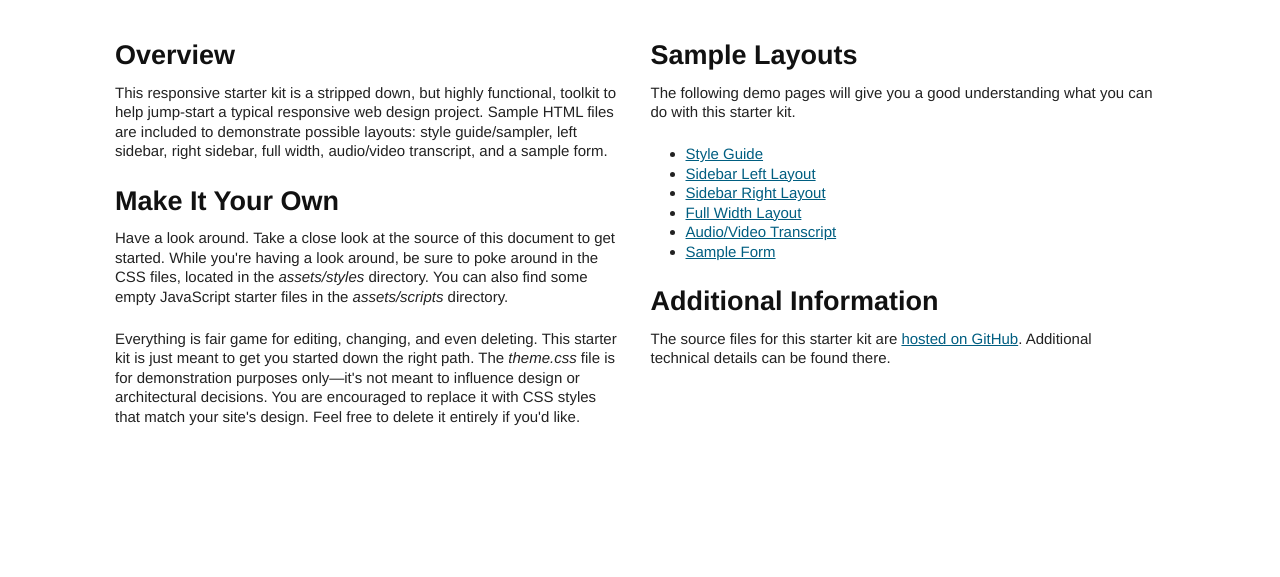
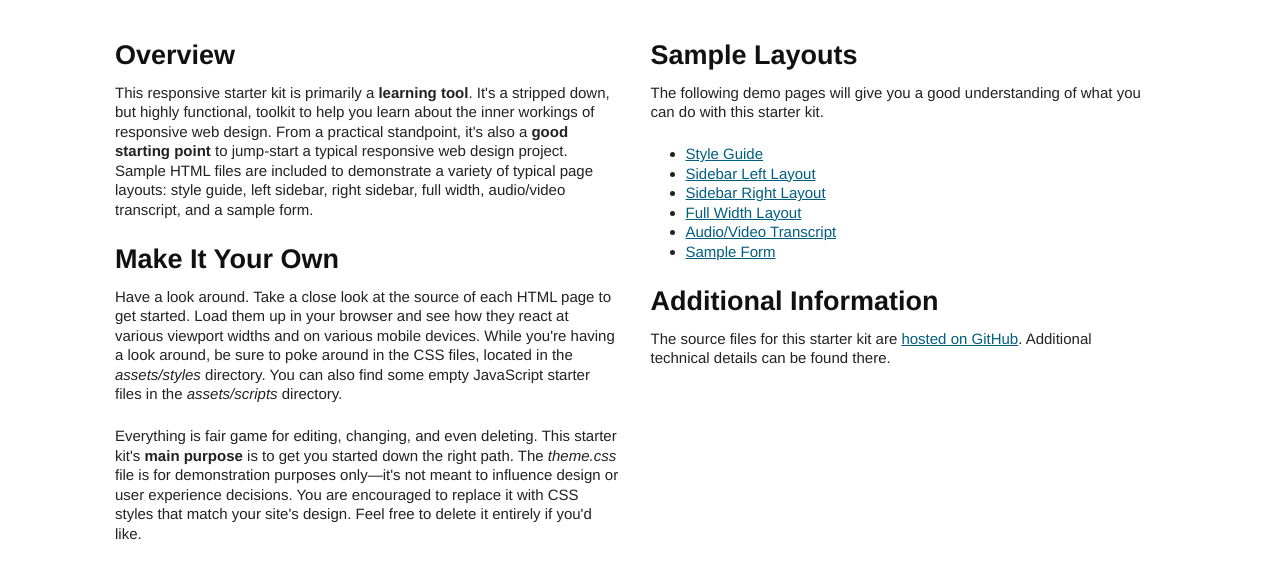
Before and after one commit to klamping/Responsive-Starter-Kit, a plain HTML site: page index.html in a window 1280 px wide. Shown: the part 65-642 px from the top of the page. Drawn offline with Linux system fonts and the light colour scheme.

```diff
--- a/index.html
+++ b/index.html
@@ -78,13 +78,13 @@
 
                                     <h2>Overview</h2>
 
-                                    <p>This responsive starter kit is a stripped down, but highly functional, toolkit to help jump-start a typical responsive web design project. Sample HTML files are included to demonstrate possible layouts: style guide/sampler, left sidebar, right sidebar, full width, audio/video transcript, and a sample form.</p>
+                                    <p>This responsive starter kit is primarily a <strong>learning tool</strong>. It's a stripped down, but highly functional, toolkit to help you learn about the inner workings of responsive web design. From a practical standpoint, it's also a <strong>good starting point</strong> to jump-start a typical responsive web design project. Sample HTML files are included to demonstrate a variety of typical page layouts: style guide, left sidebar, right sidebar, full width, audio/video transcript, and a sample form.</p>
 
                                     <h2>Make It Your Own</h2>
 
-                                    <p>Have a look around. Take a close look at the source of this document to get started. While you're having a look around, be sure to poke around in the CSS files, located in the <em>assets/styles</em> directory. You can also find some empty JavaScript starter files in the <em>assets/scripts</em> directory.</p>
+                                    <p>Have a look around. Take a close look at the source of each HTML page to get started. Load them up in your browser and see how they react at various viewport widths and on various mobile devices. While you're having a look around, be sure to poke around in the CSS files, located in the <em>assets/styles</em> directory. You can also find some empty JavaScript starter files in the <em>assets/scripts</em> directory.</p>
 
-                                    <p>Everything is fair game for editing, changing, and even deleting. This starter kit is just meant to get you started down the right path. The <em>theme.css</em> file is for demonstration purposes only&mdash;it's not meant to influence design or architectural decisions. You are encouraged to replace it with CSS styles that match your site's design. Feel free to delete it entirely if you'd like.</p>
+                                    <p>Everything is fair game for editing, changing, and even deleting. This starter kit's <strong>main purpose</strong> is to get you started down the right path. The <em>theme.css</em> file is for demonstration purposes only&mdash;it's not meant to influence design or user experience decisions. You are encouraged to replace it with CSS styles that match your site's design. Feel free to delete it entirely if you'd like.</p>
 
                                 </div><!-- /.one-half -->
 
@@ -92,7 +92,7 @@
 
                                     <h2>Sample Layouts</h2>
 
-                                    <p>The following demo pages will give you a good understanding what you can do with this starter kit.</p>
+                                    <p>The following demo pages will give you a good understanding of what you can do with this starter kit.</p>
 
                                     <ul>
                                         <li><a href="style-guide.html">Style Guide</a></li>
```
